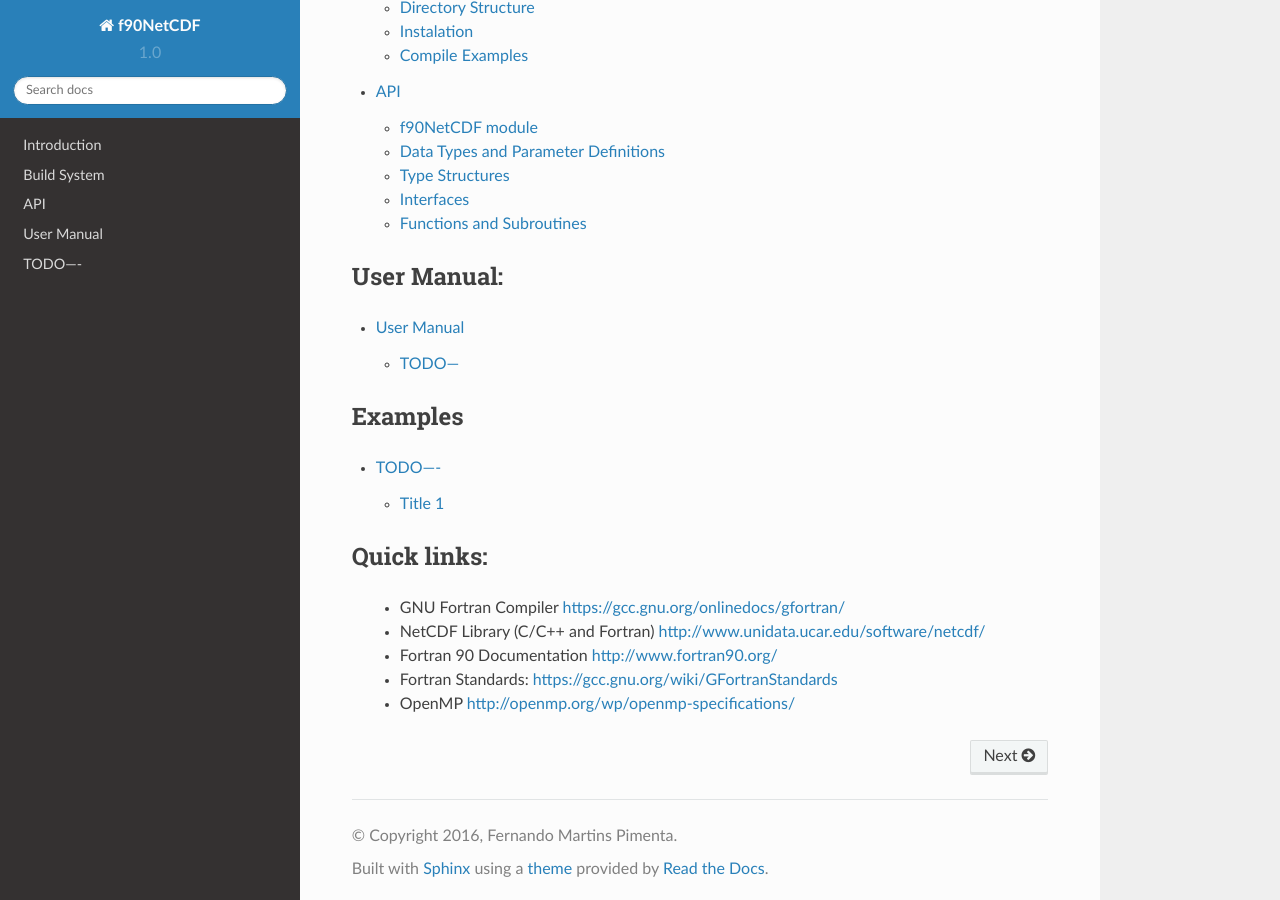
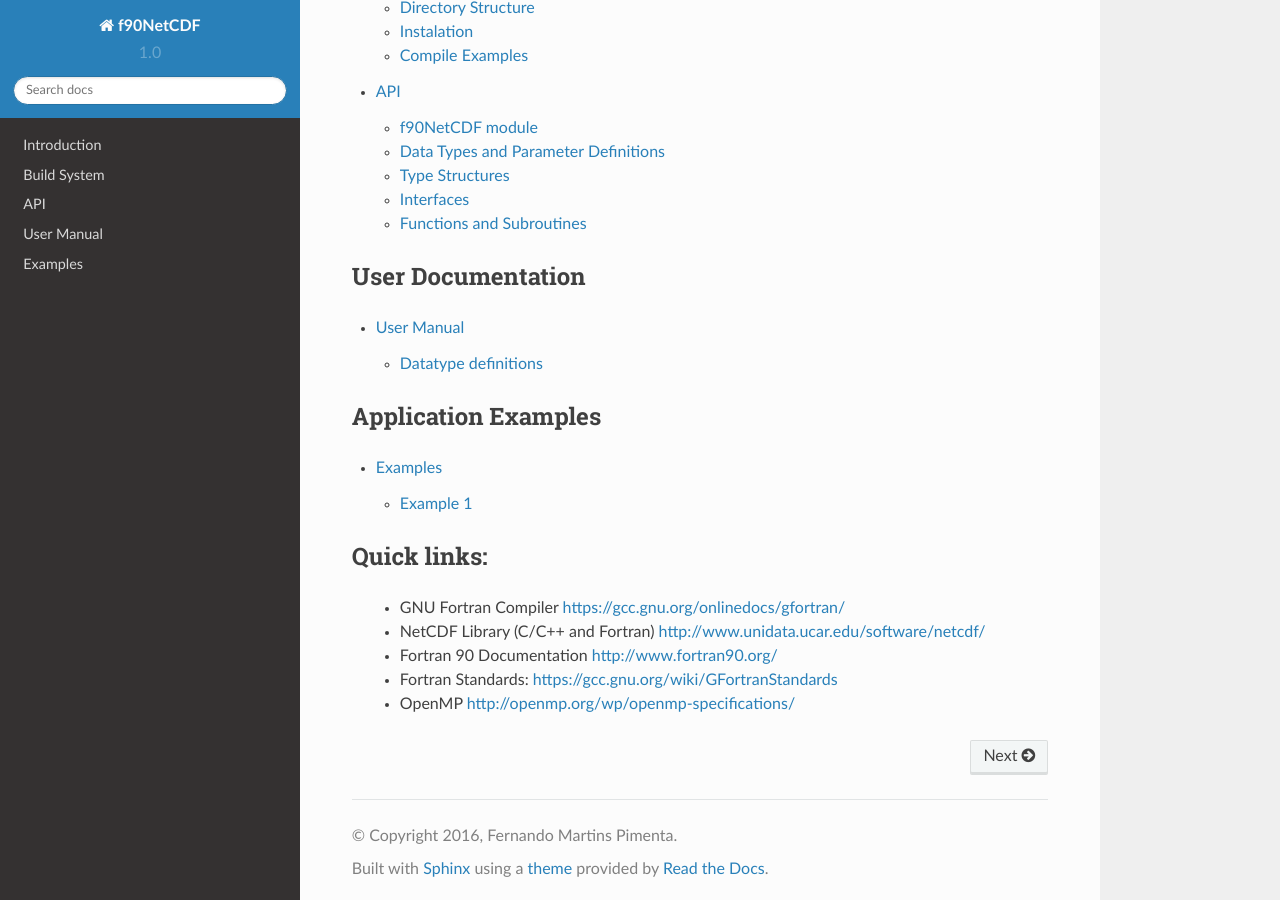
Before and after one commit to pimentafm/FortranProcessingLibrary, a Sphinx documentation site: the page built from docs/index.rst, in a window 1280 px wide and 900 px high, scrolled down 530 px. Built offline with Sphinx 7.4.7 and the Read the Docs theme 2.0.0, drawn with Linux system fonts in a browser that asks for light colours.

Commit message:
Change docs

```diff
--- a/docs/index.rst
+++ b/docs/index.rst
@@ -18,20 +18,20 @@ API Documentation:
 .. toctree::
    :maxdepth: 2
 
-   src/introduction
-   src/buildsystem
-   src/structures
+   src/1_introduction
+   src/2_buildsystem
+   src/3_structures
 
-User Manual:
-------------
+User Documentation
+------------------
 
 .. toctree::
    :maxdepth: 2
 
    src/usermanual/usermanual
 
-Examples
---------
+Application Examples
+--------------------
 
 .. toctree::
    :maxdepth: 2
--- a/docs/src/buildsystem.rst
+++ b/docs/src/2_buildsystem.rst
@@ -6,7 +6,7 @@ Build System
 Download f90NetCDF Source Code
 ==============================
 
-Download the `f90NetCDF <http://www.biosfera.dea.ufv.br>`_ source code
+Download the `f90NetCDF <http://www.biosfera.dea.ufv.br>`_ source code.
 
 Directory Structure
 ===================
--- a/docs/src/examples.rst
+++ b/docs/src/examples.rst
@@ -1,14 +1,9 @@
-TODO----
-********
+Examples
+========
 
-Title 1
-=======
+Examplessssd dddd
 
-Title 2
--------
+.. toctree::
+   :maxdepth: 2
 
-Title 3
-.......
-
-Title 4
-_______
+   examples/ex1
--- /dev/null
+++ b/docs/src/examples/ex1.rst
@@ -0,0 +1,4 @@
+Example 1
+=========
+
+asdasdasd
--- /dev/null
+++ b/docs/src/usermanual/1_defvars.rst
@@ -0,0 +1,7 @@
+Datatype definitions
+********************
+
+Overview
+========
+
+TODO TODO TODO
```
Also changed, not shown: docs/src/usermanual/usermanual.rst (+5 -10 lines), docs/src/1_introduction.rst (renamed from docs/src/introduction.rst), docs/src/3_structures.rst (renamed from docs/src/structures.rst).
